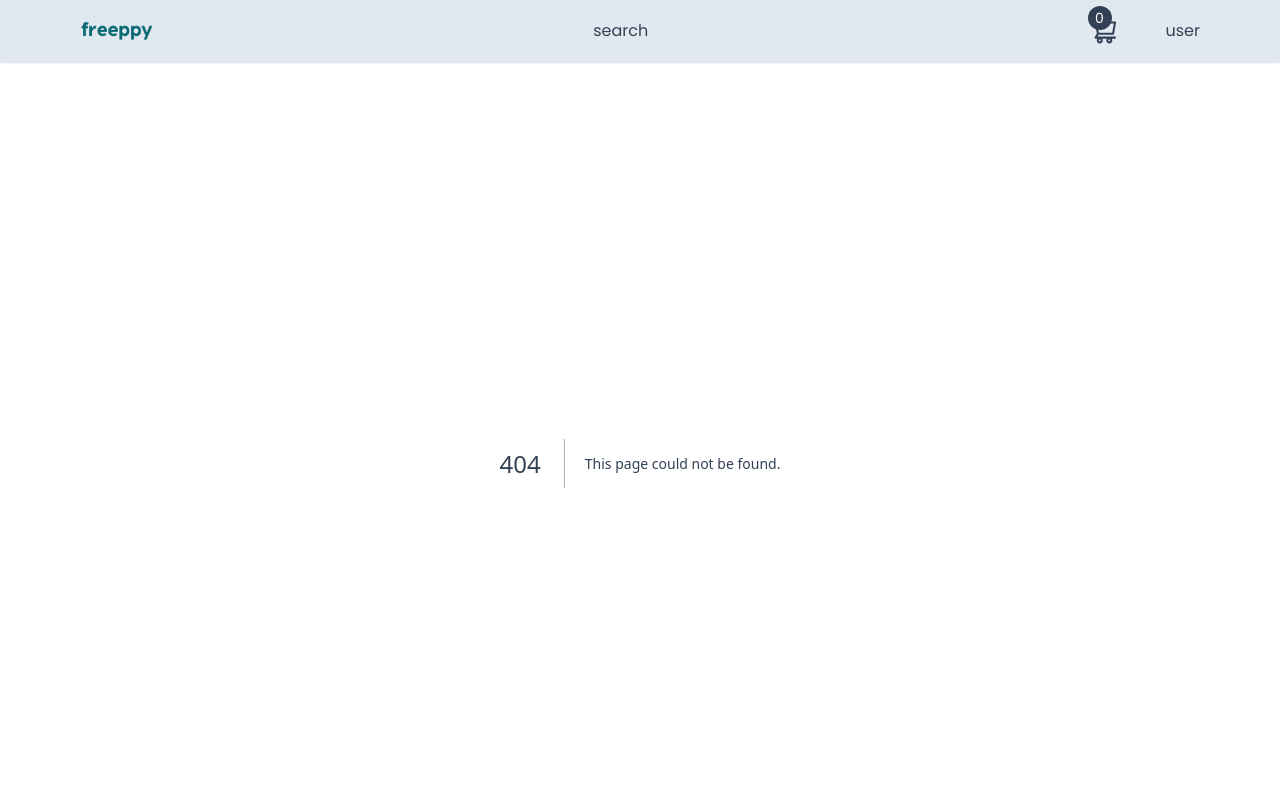
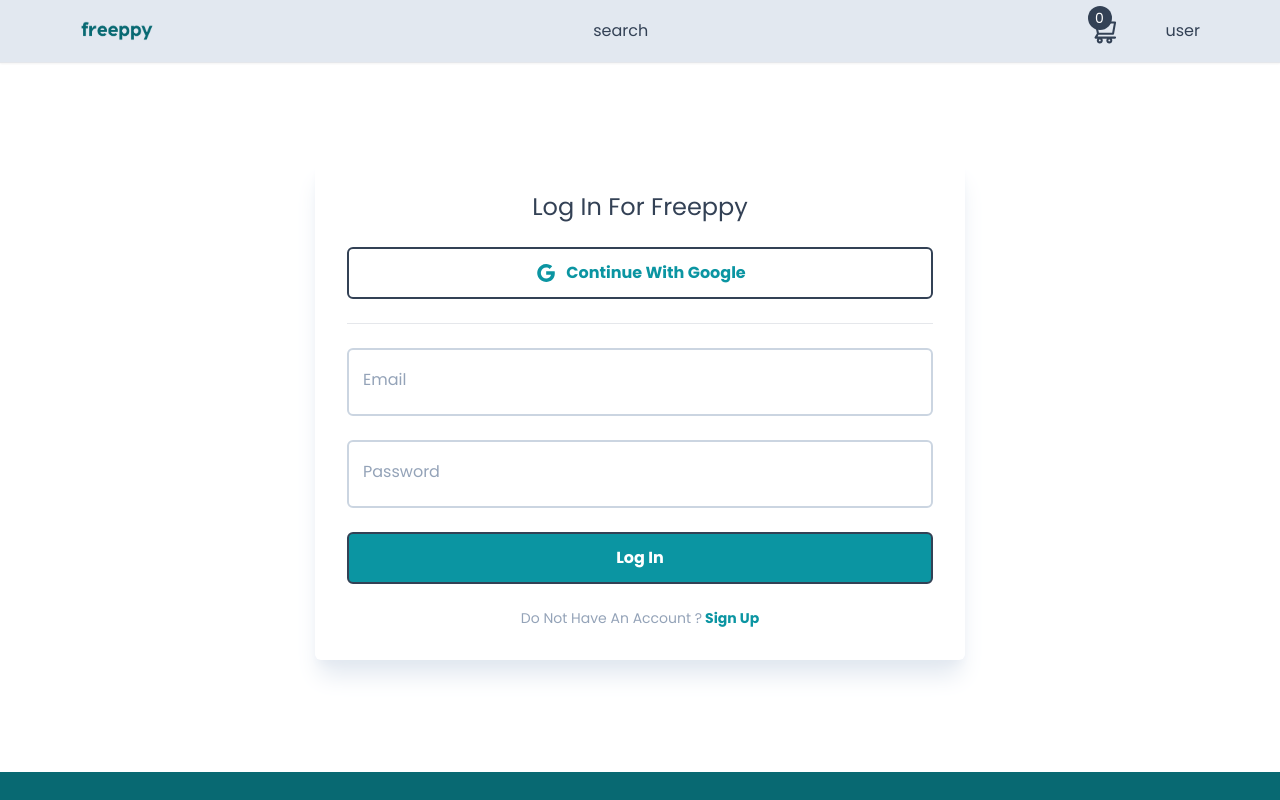
Before and after one commit to MohamedBoukthir/Freeppy, a Next.js app: page /login in a window 1280 px wide. Before the commit this address had no page. Shown: the top 800 px of the page. Built offline with nearby package versions, Linux system fonts and the light colour scheme.

Commit message:
Login Form

```diff
--- /dev/null
+++ b/app/login/LoginForm.tsx
@@ -0,0 +1,73 @@
+"use client";
+
+import { useState } from "react";
+import Button from "@/components/Button";
+import Heading from "@/components/Heading";
+import Input from "@/components/input/Input";
+import { FieldValues, SubmitHandler, useForm } from "react-hook-form";
+import Link from "next/link";
+import { AiOutlineGoogle } from "react-icons/ai";
+
+const LoginForm = () => {
+  const [isLoading, SetIsLoading] = useState(false);
+  const {
+    register,
+    handleSubmit,
+    formState: { errors },
+  } = useForm<FieldValues>({
+    defaultValues: {
+      email: "",
+      password: "",
+    },
+  });
+
+  // OnSubmit Func
+  const onSubmit: SubmitHandler<FieldValues> = (data) => {
+    SetIsLoading(true);
+    console.log(data);
+  };
+
+  return (
+    <>
+      <Heading title="Log In For Freeppy" />
+      {/* SignUp with google button */}
+      <Button
+        outline
+        label="Continue With Google"
+        icon={AiOutlineGoogle}
+        onClick={() => {}}
+      />
+      <hr className="bg-slate-700 w-full h-px" />
+      <Input
+        id="email"
+        label="Email"
+        disabled={isLoading}
+        register={register}
+        errors={errors}
+        required
+      />
+      <Input
+        id="password"
+        label="Password"
+        disabled={isLoading}
+        register={register}
+        errors={errors}
+        required
+        type="password"
+      />
+      <Button
+        label={isLoading ? "Loading" : "Log In"}
+        onClick={handleSubmit(onSubmit)}
+      />
+      <p className="text-sm text-slate-400">
+        Do Not Have An Account ?
+        <Link className="font-semibold text-secColor" href="/register">
+          {" "}
+          Sign Up
+        </Link>
+      </p>
+    </>
+  );
+};
+
+export default LoginForm;
--- /dev/null
+++ b/app/login/page.tsx
@@ -0,0 +1,15 @@
+import Container from "@/components/Container"
+import FormWrap from "@/components/FormWrap"
+import LoginForm from "./LoginForm"
+
+const page = () => {
+  return (
+    <Container>
+        <FormWrap>
+            <LoginForm/>
+        </FormWrap>
+    </Container>
+  )
+}
+
+export default page
```
